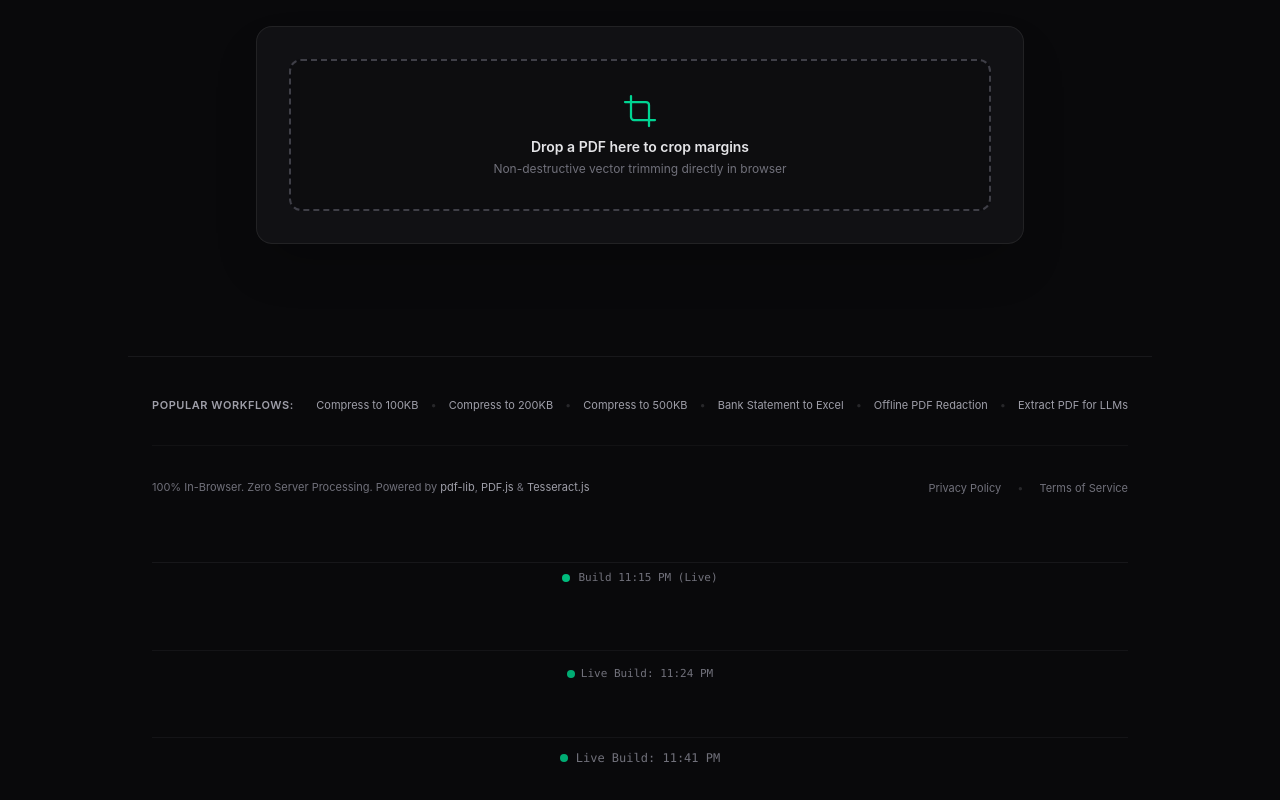
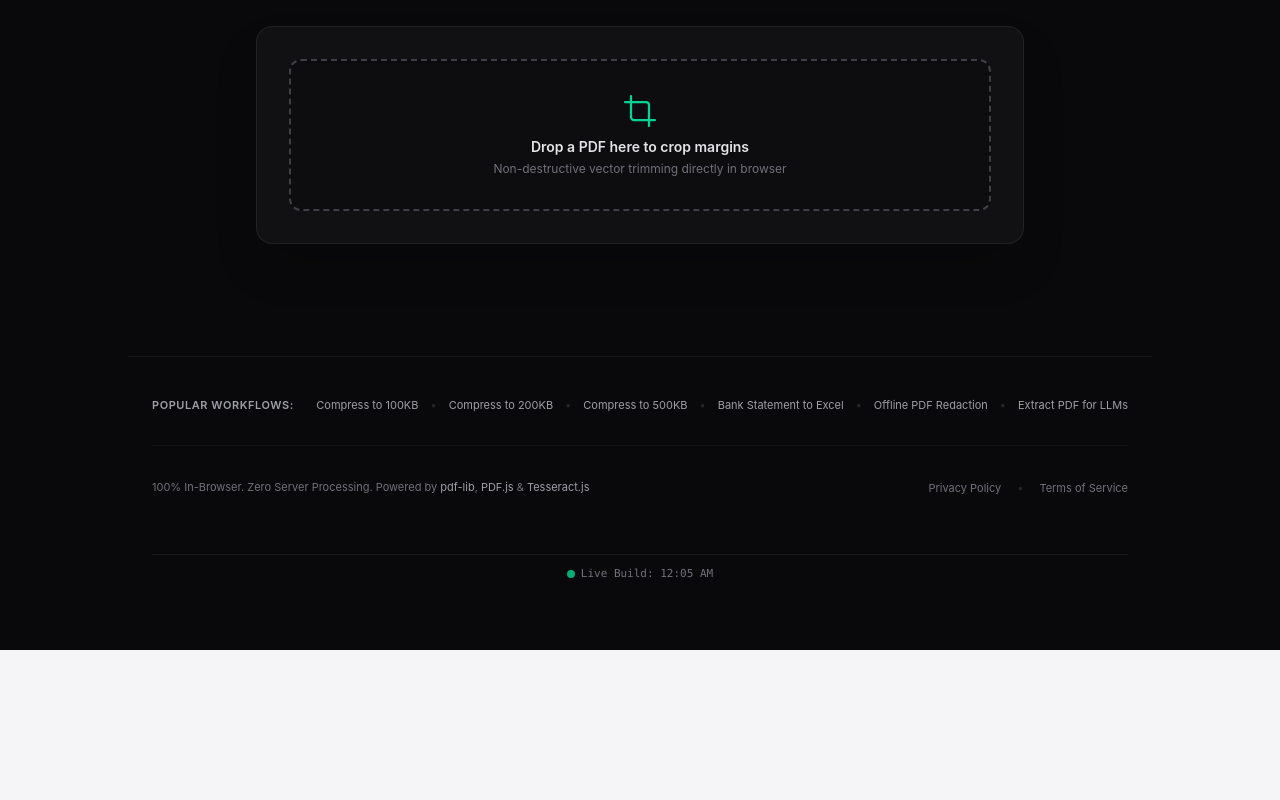
Before and after one commit to aniketgawandew65-pdf/privacy-pdf, a React (Vite) app: page /crop-pdf in a window 1280 px wide. Shown: the part 803-1603 px from the top of the page. After the commit the page ends 1453 px from the top, so only its background shows below. Built offline with nearby package versions, Linux system fonts and the light colour scheme.

Commit message:
Fix: remove unused Loader2 import

```diff
--- a/src/App.tsx
+++ b/src/App.tsx
@@ -338,7 +338,6 @@ export default function App() {
 
   return (
     <div className="min-h-screen bg-zinc-950 text-zinc-100 flex flex-col items-center justify-between p-3 sm:p-6 selection:bg-emerald-500 selection:text-black">
-
       {/* Top Value / Announcement Banner */}
       <div className="w-full max-w-5xl mb-2 py-2 px-3 sm:px-4 rounded-xl bg-zinc-900/60 border border-zinc-800/80 text-center text-[10px] sm:text-xs text-zinc-400 flex flex-wrap items-center justify-center gap-x-2 gap-y-1">
         <span className="text-zinc-300 font-medium">
@@ -601,25 +600,10 @@ export default function App() {
             </NavLink>
           </div>
         </div>
-
-      <div className="flex items-center justify-center gap-2 py-2 text-[11px] text-zinc-500 font-mono select-none border-t border-zinc-800/50 mt-8">
-        <span className="relative flex h-2 w-2">
-          <span className="animate-ping absolute inline-flex h-full w-full rounded-full bg-emerald-400 opacity-75 duration-1000"></span>
-          <span className="relative inline-flex rounded-full h-2 w-2 bg-emerald-500"></span>
-        </span>
-        <span>Build 11:15 PM (Live)</span>
-      </div>
-
-      {/* Live Build Footer Indicator */}
-      <div className="flex items-center justify-center gap-1.5 py-4 text-[11px] text-zinc-500 font-mono select-none border-t border-zinc-800/40 mt-8">
-        <span className="inline-block w-2 h-2 rounded-full bg-emerald-500 animate-pulse"></span>
-        <span>Live Build: 11:24 PM</span>
-      </div>
-
-        {/* Single Live Build Indicator */}
-        <div className="flex items-center justify-center gap-2 py-3 text-xs text-zinc-500 font-mono select-none border-t border-zinc-800/40 mt-4">
+              {/* Single Live Build Indicator */}
+        <div className="flex items-center justify-center gap-1.5 py-3 text-[11px] text-zinc-500 font-mono select-none border-t border-zinc-900 mt-6">
           <span className="w-2 h-2 rounded-full bg-emerald-500 animate-pulse"></span>
-          <span>Live Build: 11:41 PM</span>
+          <span>Live Build: 12:05 AM</span>
         </div>
       </footer>
 
--- a/src/components/CropPdf.tsx
+++ b/src/components/CropPdf.tsx
@@ -141,7 +141,7 @@ export const CropPdf: React.FC<CropPdfProps> = ({ file, onFileChange }) => {
     }
   }, [currentPage, totalPages, zoomLevel, renderCurrentPage]);
 
-  const getNormalizedCoords = (e: React.MouseEvent<HTMLDivElement>) => {
+  const getNormalizedCoords = (e: any) => {
     if (!overlayRef.current) return { x: 0, y: 0 };
     const rect = overlayRef.current.getBoundingClientRect();
     const x = Math.max(0, Math.min(1, (e.clientX - rect.left) / rect.width));
@@ -149,7 +149,7 @@ export const CropPdf: React.FC<CropPdfProps> = ({ file, onFileChange }) => {
     return { x, y };
   };
 
-  const handleMouseDown = (e: React.MouseEvent<HTMLDivElement>, mode: DragMode = 'draw') => {
+  const handleMouseDown = (e: any, mode: DragMode = 'draw') => {
     if (isLoadingPage || isProcessing || downloadUrl) return;
 
     if (toolMode === 'pan') {
@@ -182,7 +182,7 @@ export const CropPdf: React.FC<CropPdfProps> = ({ file, onFileChange }) => {
     }
   };
 
-  const handleMouseMove = (e: React.MouseEvent<HTMLDivElement>) => {
+  const handleMouseMove = (e: any) => {
     if (toolMode === 'pan') {
       if (isPanningRef.current && containerRef.current) {
         const dx = e.clientX - panStartRef.current.x;
--- a/src/components/TextToPdf.tsx
+++ b/src/components/TextToPdf.tsx
@@ -23,7 +23,6 @@ import {
   Minus,
   Eraser,
   Palette,
-  Loader2,
   ChevronLeft,
   ChevronRight,
 } from 'lucide-react';
@@ -482,8 +481,8 @@ export const TextToPdf = () => {
         <div className="relative bg-zinc-900/60 border border-zinc-800 rounded-2xl p-4 backdrop-blur-xl shadow-2xl flex flex-col h-[740px]">
           <div className="flex items-center justify-between pb-2.5 border-b border-zinc-800 mb-2.5 text-xs text-zinc-400">
             <div className="flex items-center gap-2">
-              <span className="font-medium text-zinc-300">Live Preview</span>
-              {isRendering && <Loader2 className="w-3.5 h-3.5 animate-spin text-emerald-400" />}
+              <span className="font-medium text-zinc-300">PDF Preview</span>
+
             </div>
 
             <div className="flex items-center gap-2 bg-zinc-950 px-2 py-1 rounded-xl border border-zinc-800">
@@ -543,6 +542,18 @@ export const TextToPdf = () => {
               {htmlContent ? htmlContent : <span className="text-zinc-400 italic">Type your text above to see it appear here live...</span>}
             </div>
           </div>
+                    {/* Instant PDF Preview Card */}
+          <div className="w-full max-w-lg mx-auto aspect-[1/1.414] min-h-[480px] bg-white text-zinc-900 shadow-2xl rounded p-6 sm:p-10 overflow-y-auto text-left border border-zinc-700 select-text">
+            <div
+              style={{ fontFamily: typeof fontFamily !== "undefined" ? fontFamily : "sans-serif" }}
+              className="whitespace-pre-wrap font-sans text-zinc-900 leading-relaxed text-sm sm:text-base break-words"
+              dangerouslySetInnerHTML={{
+                __html: (typeof htmlContent !== "undefined" && htmlContent)
+                  ? htmlContent
+                  : "<span class=\"text-zinc-400 italic\">Type your text above to see it appear here...</span>"
+              }}
+            />
+          </div>
           <canvas ref={canvasRef} className="hidden" />
 
     </div>
```
